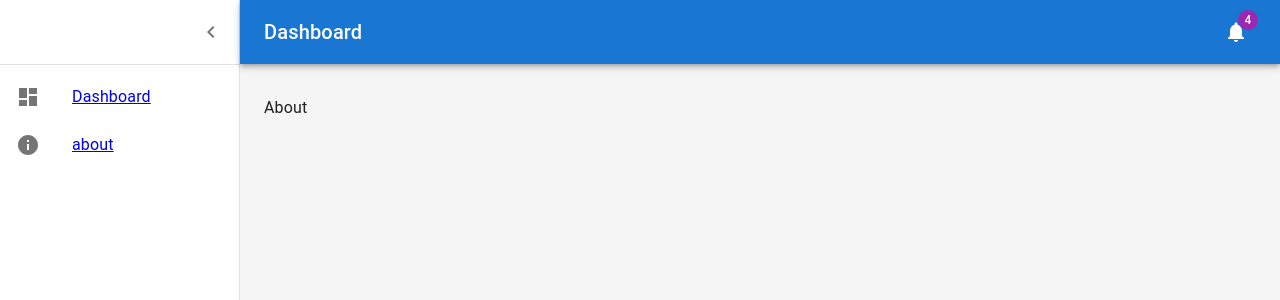
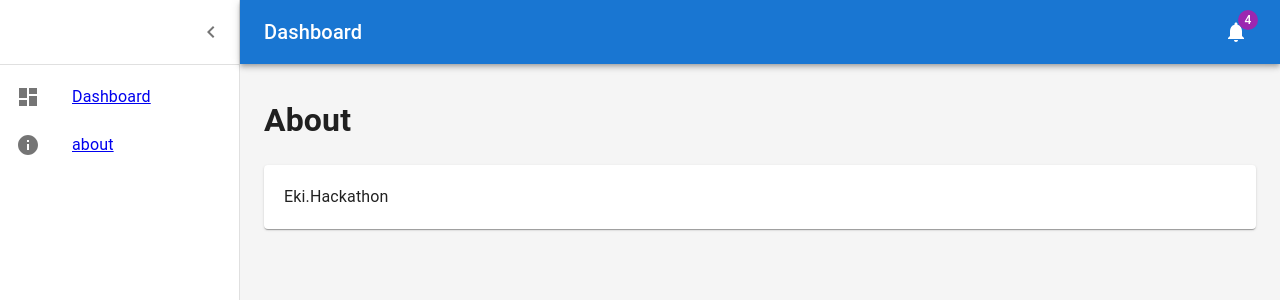
Before and after one commit to louis-sanna-eki/hackaton-08-03-2022, a React (Create React App) app in the folder my-app/: page /about in a window 1280 px wide. Shown: the top 300 px of the page. Built offline with nearby package versions, Linux system fonts and the light colour scheme.

Commit message:
Update about

```diff
--- a/my-app/src/App.tsx
+++ b/my-app/src/App.tsx
@@ -1,4 +1,3 @@
-import React from "react";
 import {
   BrowserRouter as Router,
   Routes,
--- a/my-app/src/pages/about/About.tsx
+++ b/my-app/src/pages/about/About.tsx
@@ -1,8 +1,14 @@
 import * as React from 'react';
 import {Layout} from '../../shared/Layout';
+import Paper from '@mui/material/Paper';
 
 export { About };
 
 function About() {
-    return (<Layout><span>About</span></Layout>);
+    return (<Layout>
+      <div>
+        <h1>About</h1>
+        <Paper sx={{ padding: '20px' }}>Eki.Hackathon</Paper>
+      </div>
+    </Layout>);
   }
```
